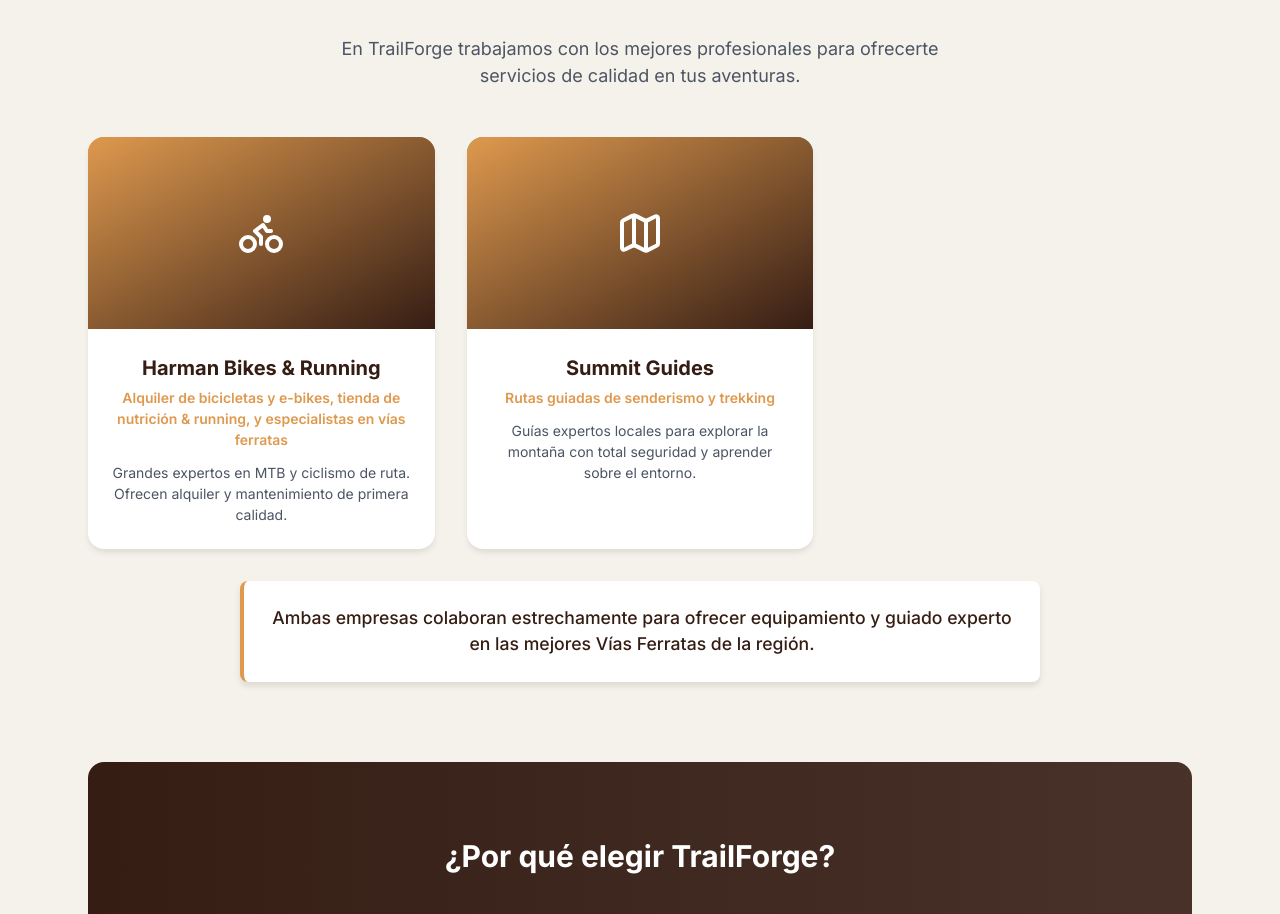
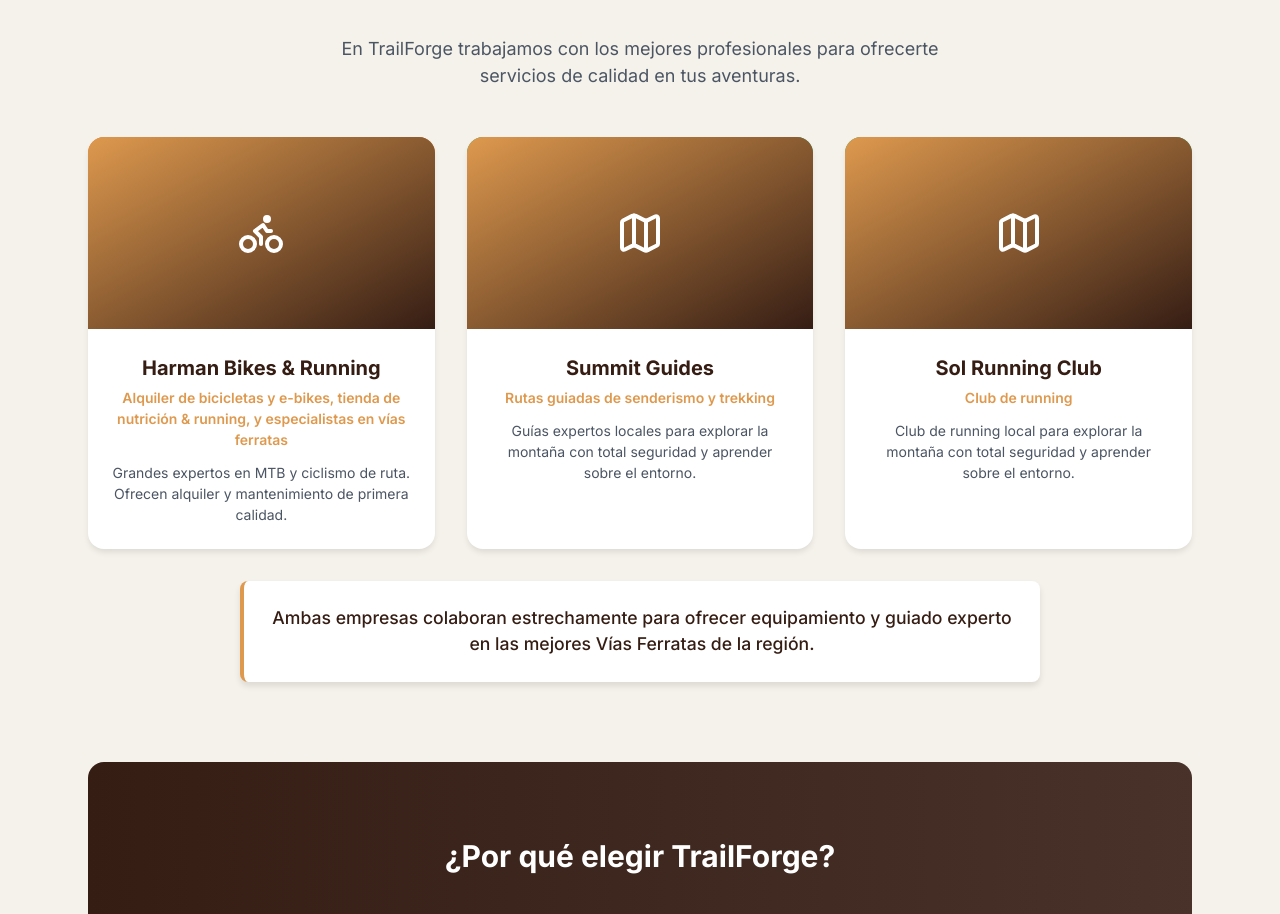
Before and after one commit to Javier513/trailforge, a React (Vite) app in the folder frontend/: page /about in a window 1280 px wide. Shown: the part 2180-3094 px from the top of the page. Built offline with nearby package versions, Linux system fonts and the light colour scheme.

Commit message:
add sol running club

```diff
--- a/frontend/src/components/pages/About.jsx
+++ b/frontend/src/components/pages/About.jsx
@@ -160,6 +160,19 @@
                 </p>
               </div>
             </div>
+
+            <div className="about-team__card">
+              <div className="image-placeholder" style={{backgroundColor: '#27ae60', display: 'flex', alignItems: 'center', justifyContent: 'center', color: 'white'}}>
+                <Map size={48} />
+              </div>
+              <div className="content">
+                <h3>Sol Running Club</h3>
+                <p className="role">{t('about.partners.companies.sol.role')}</p>
+                <p>
+                  {t('about.partners.companies.sol.desc')}
+                </p>
+              </div>
+            </div>
           </div>
 
           <div className="about-partners__note" style={{maxWidth: '800px', margin: '2rem auto 0', padding: '1.5rem', backgroundColor: 'var(--surface-color)', borderRadius: '0.5rem', borderLeft: '4px solid var(--brand-orange)', boxShadow: '0 4px 6px var(--shadow-color)'}}>
--- a/frontend/src/locales/es/translation.json
+++ b/frontend/src/locales/es/translation.json
@@ -115,6 +115,10 @@
         "summit": {
           "role": "Rutas guiadas de senderismo y trekking",
           "desc": "Guías expertos locales para explorar la montaña con total seguridad y aprender sobre el entorno."
+        },
+        "sol": {
+          "role": "Club de running",
+          "desc": "Club de running local para explorar la montaña con total seguridad y aprender sobre el entorno."
         }
       },
       "ferratas": "Ambas empresas colaboran estrechamente para ofrecer equipamiento y guiado experto en las mejores Vías Ferratas de la región."
```
